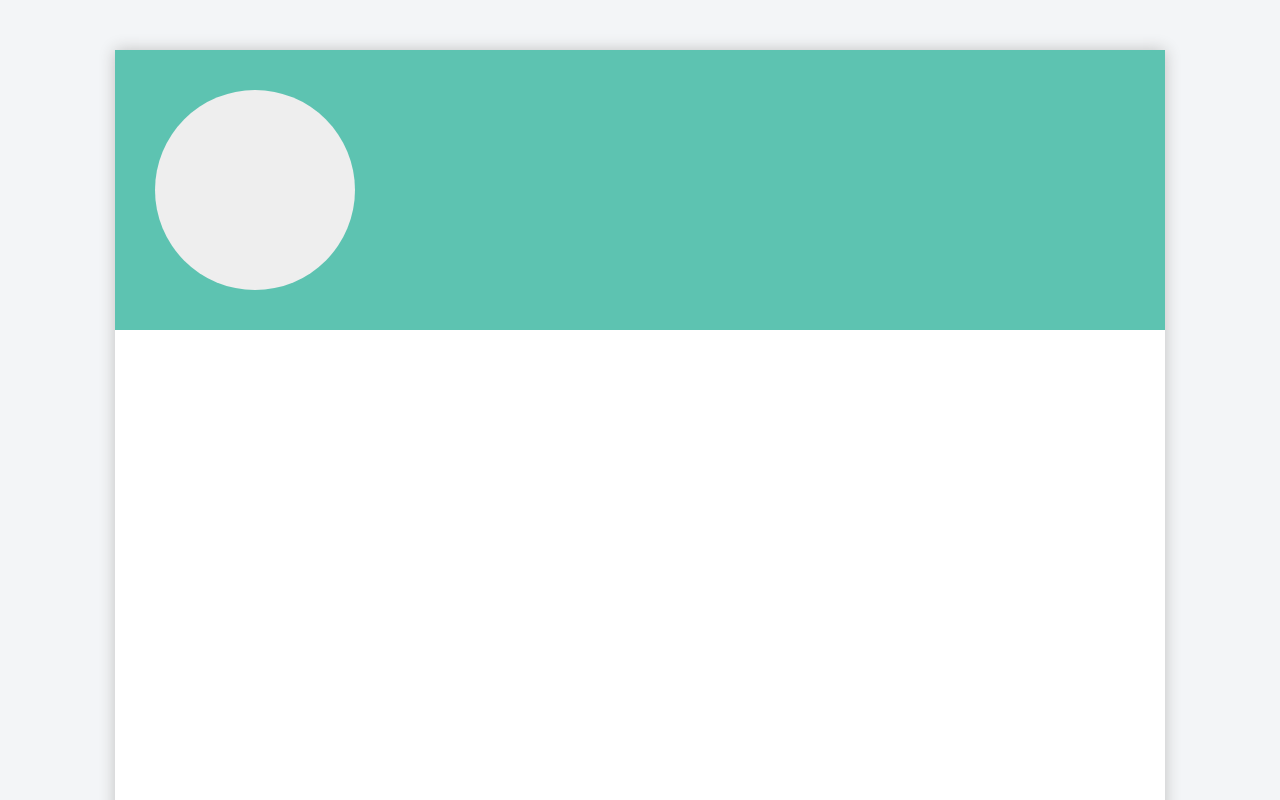
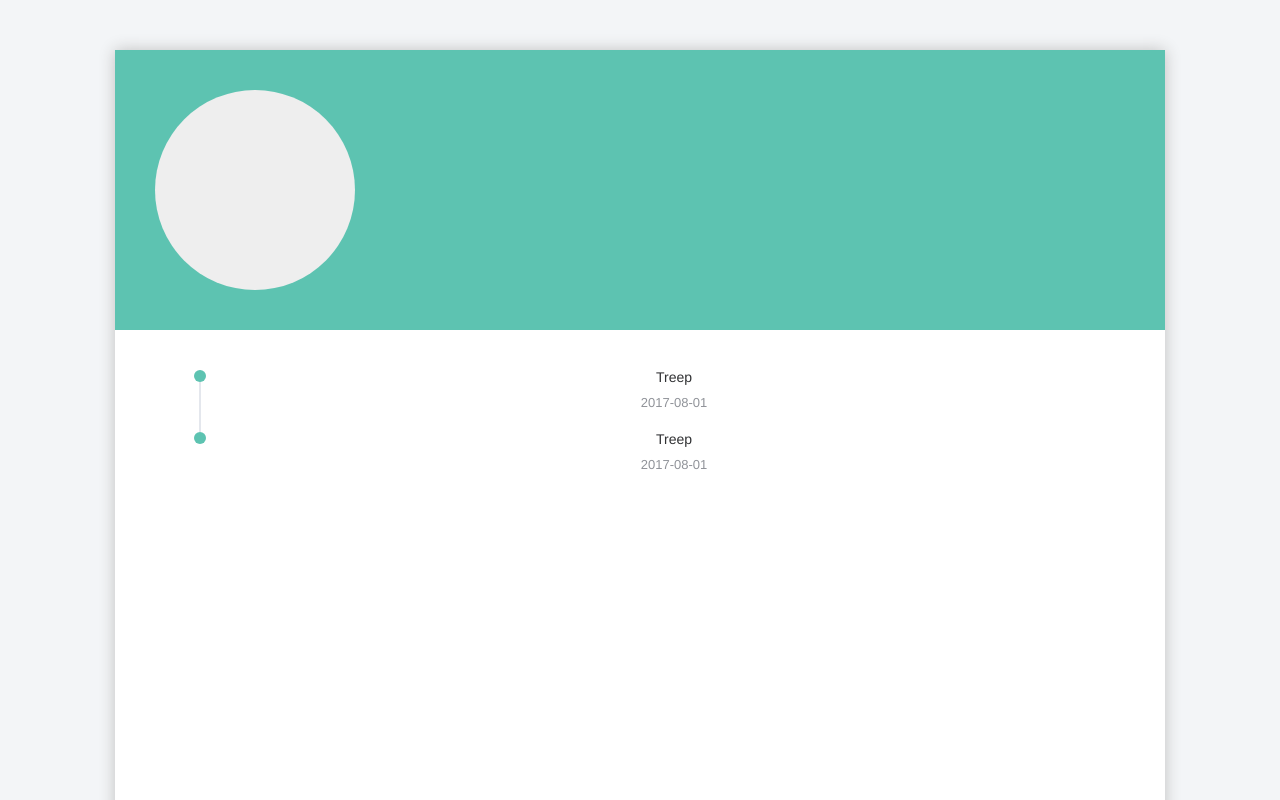
Before and after one commit to drinkeewu/resume, a Vue app in the folder vue-resume/: page / in a window 1280 px wide. Shown: the top 800 px of the page. Built offline with nearby package versions, Linux system fonts and the light colour scheme.

Commit message:
feat:引入timeline组件,设置主题颜色

```diff
--- a/vue-resume/package.json
+++ b/vue-resume/package.json
@@ -10,6 +10,7 @@
   "dependencies": {
     "core-js": "^3.4.4",
     "dr-component": "^1.1.3",
+    "element-ui": "^2.13.0",
     "vue": "^2.6.10",
     "vue-router": "^3.1.3",
     "vuex": "^3.1.2"
--- a/vue-resume/public/index.html
+++ b/vue-resume/public/index.html
@@ -5,7 +5,7 @@
     <meta http-equiv="X-UA-Compatible" content="IE=edge">
     <meta name="viewport" content="width=device-width,initial-scale=1.0">
     <link rel="icon" href="<%= BASE_URL %>favicon.ico">
-    <title>vue-resume</title>
+    <title>Dinkee Wu's resume</title>
   </head>
   <body>
     <noscript>
--- a/vue-resume/src/components/header/Header.vue
+++ b/vue-resume/src/components/header/Header.vue
@@ -15,9 +15,8 @@ export default {
   name: 'Header',
 };
 </script>
-
 <style lang="scss" scoped>
-$green: #5DC3B1;
+@import '@/styles/common.scss';
 .resume-page-header {
   width: 100%;
   background: $green;
--- /dev/null
+++ b/vue-resume/src/components/index.js
@@ -0,0 +1,2 @@
+export { default as Header } from './header';
+export { default as Project } from './project';
--- /dev/null
+++ b/vue-resume/src/components/project/Project.vue
@@ -0,0 +1,44 @@
+<template>
+  <div class="resume-page-project">
+    <el-timeline>
+      <el-timeline-item
+        v-for="(project, index) in projects"
+        :key="`project${index}`"
+        :timestamp="project.date"
+        color="#5DC3B1"
+      >
+        {{ project.name }}
+      </el-timeline-item>
+    </el-timeline>
+  </div>
+</template>
+
+<script>
+import { Timeline, TimelineItem } from 'element-ui';
+
+export default {
+  name: 'Project',
+  components: {
+    'el-timeline': Timeline,
+    'el-timeline-item': TimelineItem,
+  },
+  data() {
+    return {
+      projects: [
+        {
+          name: 'Treep',
+          date: '2017-08-01',
+        },
+        {
+          name: 'Treep',
+          date: '2017-08-01',
+        },
+      ],
+    };
+  },
+};
+</script>
+
+<style>
+
+</style>
--- /dev/null
+++ b/vue-resume/src/components/project/index.js
@@ -0,0 +1,3 @@
+import Project from './Project.vue';
+
+export default Project;
--- /dev/null
+++ b/vue-resume/src/styles/common.scss
@@ -0,0 +1 @@
+$green: #5DC3B1;
--- a/vue-resume/src/styles/global.scss
+++ b/vue-resume/src/styles/global.scss
@@ -11,3 +11,24 @@ body{
   font: 16px/1.5 "Helvetica Neue",Helvetica,"PingFang SC","Hiragino Sans GB","Microsoft YaHei","微软雅黑",Arial,sans-serif;
   color: #333;
 }
+/* 改变主题色变量 */
+$--color-primary: #5DC3B1;
+
+
+/* 改变 icon 字体路径变量，必需 */
+$--font-path: '~element-ui/lib/theme-chalk/fonts';
+@import "~element-ui/packages/theme-chalk/src/index";
+
+$scroller-color: #DCDFE6;
+::-webkit-scrollbar {
+  width: 8px;
+  height: 8px;
+}
+
+::-webkit-scrollbar-track-piece {
+  background: rgba($color: $--color-primary, $alpha: 0.3);
+}
+::-webkit-scrollbar-thumb {
+  background: $--color-primary;
+  border-radius: 5px;
+}
--- a/vue-resume/src/views/Resume.vue
+++ b/vue-resume/src/views/Resume.vue
@@ -1,17 +1,21 @@
 <template>
   <div class="resume-page">
     <r-header />
-    <div class="resume-page__content" />
+    <div class="resume-page__content">
+      <project />
+    </div>
   </div>
 </template>
 
 <script>
-import Header from '@/components/header';
+
+import { Project, Header } from '@/components';
 
 export default {
   name: 'Resume',
   components: {
     'r-header': Header,
+    project: Project,
   },
 };
 </script>
@@ -28,6 +32,7 @@ export default {
   min-height: 1485.0755px;
   &__content {
     flex:1;
+    padding: 40px;
   }
 }
 </style>
```
Also changed, not shown: 1 other file (tests, documents, lock files or other folders).
